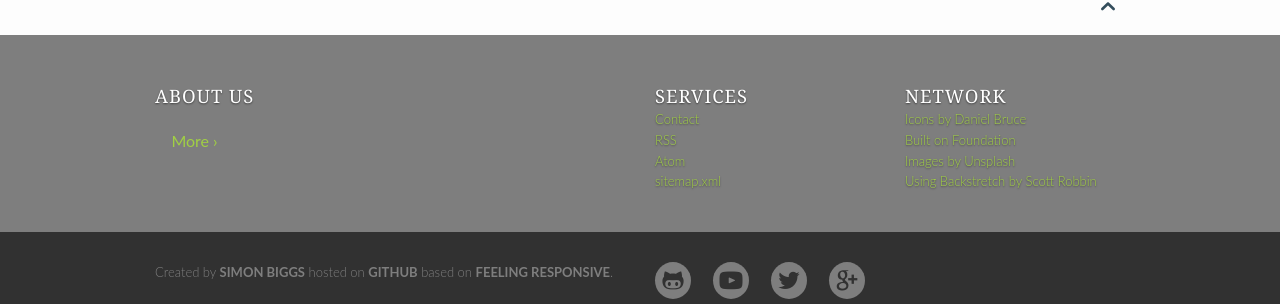
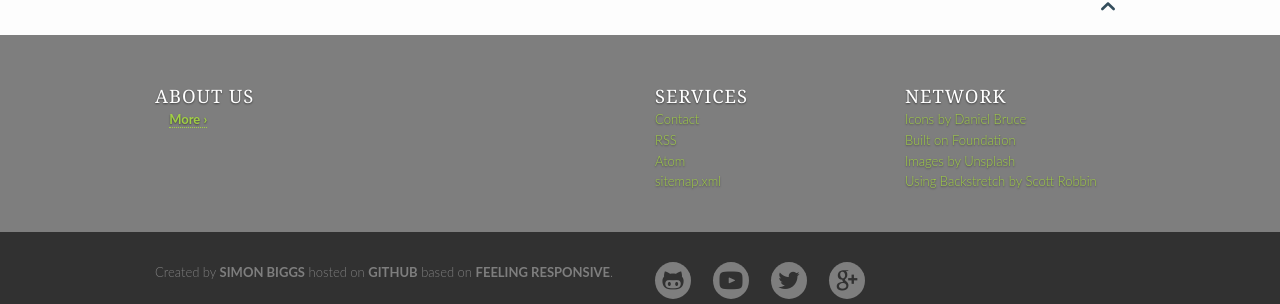
Before and after one commit to SimonBiggs/jekyll-google-drive, a Jekyll site: the page built from pages/06 search/search.md, in a window 1280 px wide. Shown: the part 542-846 px from the top of the page. Built offline with Jekyll 4.4.1, drawn with Linux system fonts in a browser that asks for light colours.

Commit message:
change to span

```diff
--- a/_config.yml
+++ b/_config.yml
@@ -16,7 +16,7 @@ small_title: 'Wagga Church of Christ'
 slogan: 'Growing together in Christ to impact our world'
 
 # The description is used on homepage and in the footer to quickly describe your website. Use a maximum of 150 characters for SEO-purposes.
-description: '<p class="short_about_us"></p> &nbsp; &nbsp; '
+description: '<span class="short_about_us"></span> &nbsp; &nbsp; '
 
 # The credits show up in the includes/_footer.html – It would be nice of you to leave a link to Phlow or Feeling Responsive as a thank you :)
 credits: '<p>Created by <a href="http://simonbiggs.net/">Simon Biggs</a> hosted on <a href="https://github.com/SimonBiggs/jekyll-google-drive" target="_blank">Github</a> based on <a href="http://phlow.github.io/feeling-responsive/">Feeling Responsive</a>.</p>'
```
